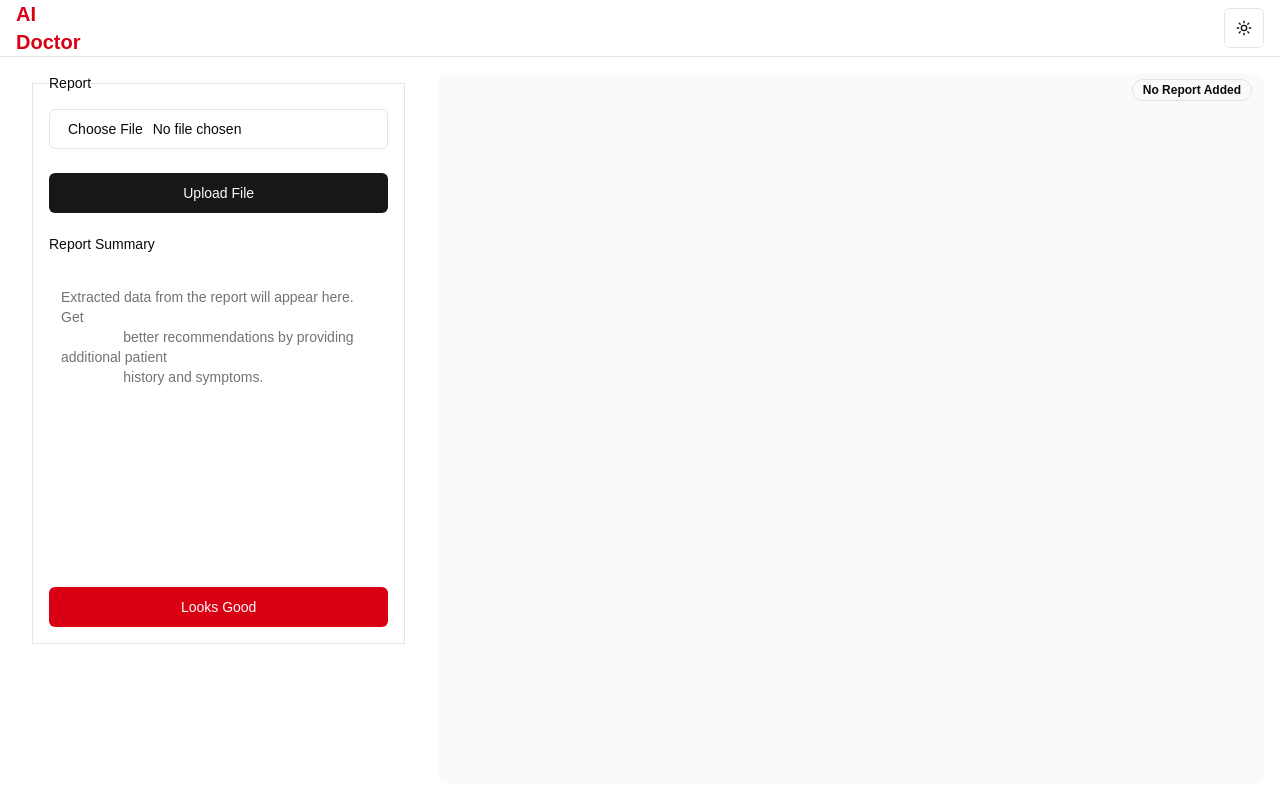
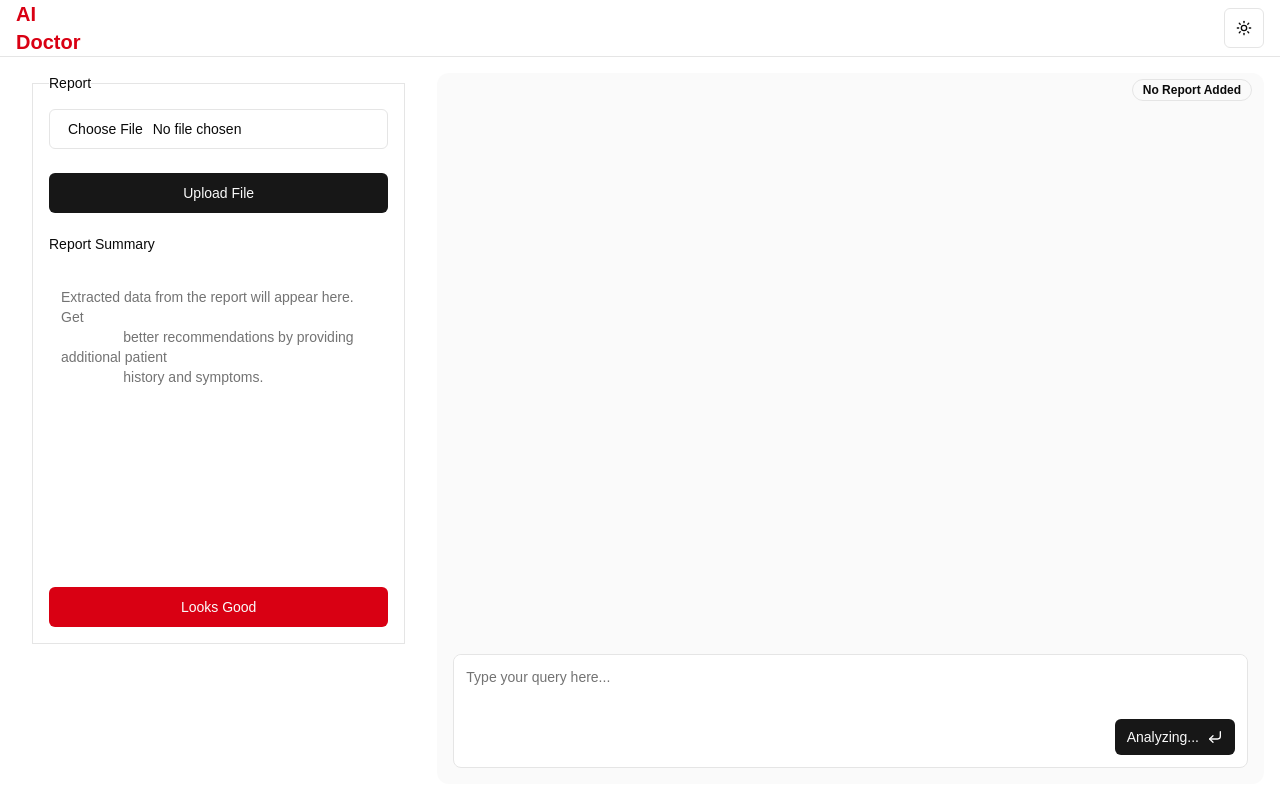
Before and after one commit to akshaysinhaaa/ai-doctor, a Next.js app: page / in a window 1280 px wide. Built offline with nearby package versions, Linux system fonts and the light colour scheme.

Commit message:
made a chat area with button

```diff
--- a/components/chatComponent.tsx
+++ b/components/chatComponent.tsx
@@ -3,13 +3,18 @@ import React from 'react'
 import { useChat } from 'ai/react';
 import { Badge } from "@/components/ui/badge"
 import MessageBox from './messageBox';
+import { Textarea } from './ui/textarea';
+import { Button } from './ui/button';
+import { CornerDownLeft, Loader, Loader2 } from 'lucide-react';
 
 type Props = {
     reportData: string
 }
 
 const ChatComponent = ({ reportData }: Props) => {
-    const { messages, input, handleInputChange, handleSubmit, isLoading, data } = useChat();
+    const { messages, input, handleInputChange, handleSubmit, isLoading } = useChat({
+        api: '/api/medichatgemini',
+    });
 
   return (
     <div className='h-full bg-muted/50 relative flex flex-col min-h-[50vh] rounded-xl p-4 gap-4'>
@@ -23,7 +28,23 @@ const ChatComponent = ({ reportData }: Props) => {
                 })
             }
         </div>
+        <form className='relative overflow-hidden rounded-lg border bg-background'
+        onSubmit={handleSubmit}
+        >
+            <Textarea value={input} onChange={handleInputChange}
+                placeholder='Type your query here...'
+                className='min-h-12 resize-none border-0 p-3 shadow-none
+                focus-visible:ring-0'
+            />
+            <div className='flex items-center p-3 pt-0'>
+                <Button disabled={isLoading} className='ml-auto' type='submit' size={'sm'}>
+                    { !isLoading ? "Analyzing..." : "Ask"}
+                    { isLoading ? <Loader2 className='size-3.5 animate-spin'/> :
+                    <CornerDownLeft className='size-3.5'/>}
 
+                </Button>
+            </div>
+        </form>
     </div>
   )
 }
--- a/components/messageBox.tsx
+++ b/components/messageBox.tsx
@@ -12,11 +12,11 @@ const MessageBox = ({role, content}: Props) => {
             <CardContent>
                 {content}
             </CardContent>
-            <CardFooter className="border-t bg-muted/50 px-6 py-3 text-xs text-muted-foreground">
+            {role != 'user' && <CardFooter className="border-t bg-muted/50 px-6 py-3 text-xs text-muted-foreground">
                 Disclaimer: The medical advice and recommendations provided by this
                 application are for informational purposes only and should not
                 replace professional medical diagnosis, treatment, or advice.
-            </CardFooter>
+            </CardFooter>}
         </Card>
     )
 }
```
